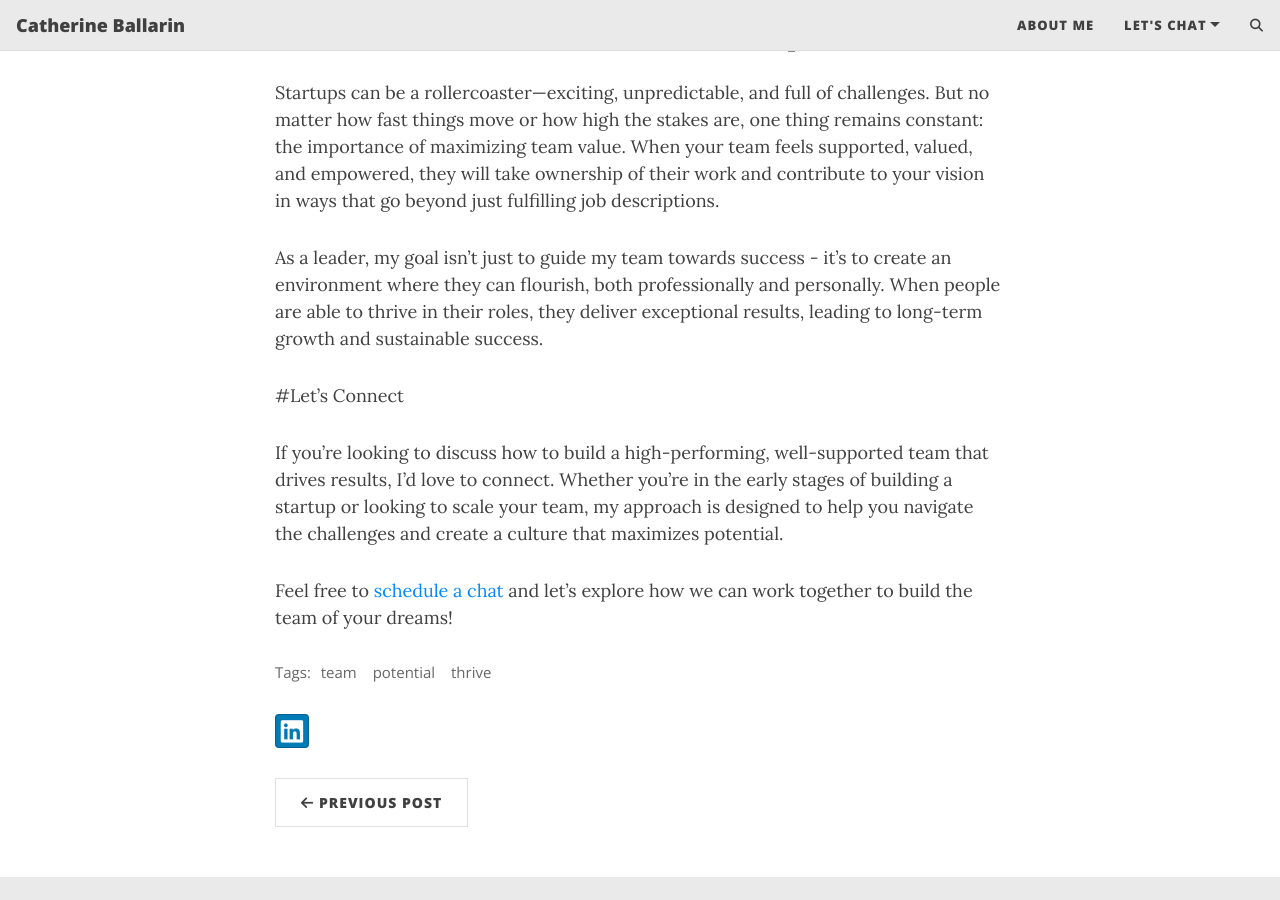
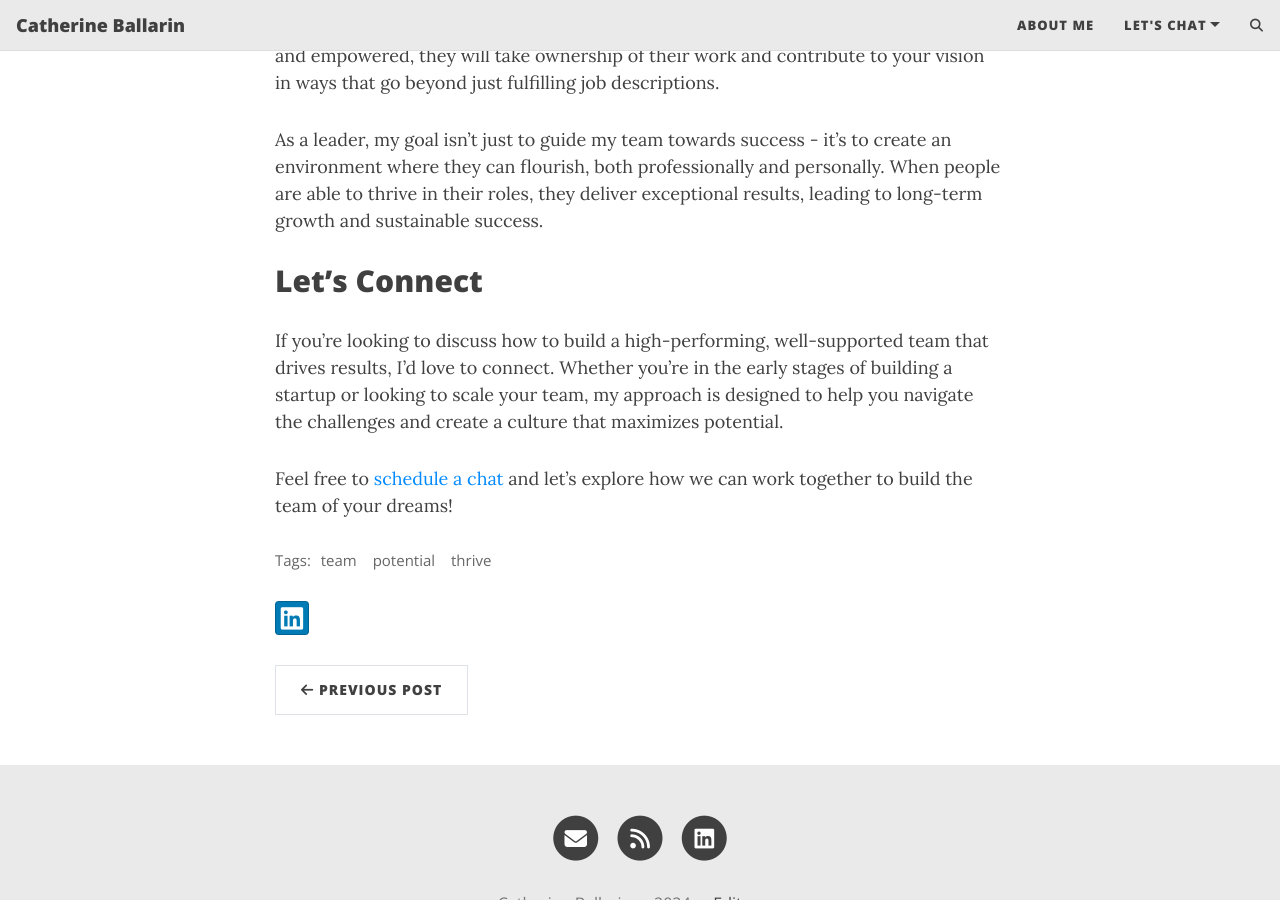
Before and after one commit to CatherineBallarin/CatherineBallarin.github.io, a Jekyll site: the page built from _posts/2024-12-27-maximizing-team-potential.md, in a window 1280 px wide and 900 px high, scrolled down 2663 px. Built offline with Jekyll 4.4.1, drawn with Linux system fonts in a browser that asks for light colours; comment, search, counter and statistics services are not loaded.

```diff
--- a/_posts/2024-12-27-maximizing-team-potential.md
+++ b/_posts/2024-12-27-maximizing-team-potential.md
@@ -13,13 +13,13 @@ From stratups to corporate, one of the most crucial factors for success isn’t
 
 In my experience as a team lead, I’ve seen firsthand how focusing on the well-being and development of your team can fuel exponential growth. Startups are dynamic, fast-paced environments where the pressure to perform is high, but it's essential to remember that behind every achievement, there’s a person—people who need the right support, encouragement, and guidance to perform at their best.
 
-# Why Well-Being Is the Foundation of Success
+## Why Well-Being Is the Foundation of Success
 
 One of the most overlooked aspects of building a successful team is fostering mental and physical well-being. It’s easy to get caught up in productivity and results, but creating an environment where people feel valued and balanced is what ultimately drives sustained success. When a team member feels healthy, heard, and supported, they’re more likely to deliver their best work and contribute positively to the team dynamic.
 
 At the core of my leadership philosophy is the idea that **well-being should never be an afterthought**. It’s not just about avoiding burnout or stress—it's about creating a workplace where team members thrive holistically. This means actively promoting mental health resources, offering flexible working conditions, and **celebrating small wins along the way**.
 
-# Building a Culture of Trust, Communication, and Growth
+## Building a Culture of Trust, Communication, and Growth
 
 Building a successful team isn’t just about technical skills; it’s about creating a culture that encourages open communication, mutual respect, and trust. I’ve seen teams struggle when there’s a lack of transparency or a breakdown in communication. That’s why I place such a strong emphasis on ensuring that every team member feels heard and empowered.
 
@@ -27,7 +27,7 @@ For me, empowerment means giving people the autonomy to **own their work**, make
 
 Equally important is creating space for **personal growth**. A strong team is one that encourages each member to not only focus on their professional development but also take time for self-improvement. As leaders, we have the responsibility to help individuals on our teams build skills and knowledge that will set them up for success—whether that’s through mentorship, access to learning resources, or encouraging them to pursue their passions.
 
-# Practical Actions to Support Team Well-Being
+## Practical Actions to Support Team Well-Being
 
 Supporting well-being doesn’t always require grand gestures - but it does take **intentional action**. While it’s challenging to measure well-being directly, there are several proven strategies I employ to ensure my team stays balanced and engaged:
 
@@ -36,13 +36,13 @@ Supporting well-being doesn’t always require grand gestures - but it does take
 -**Organizing Team-Building Activities**: Team bonding goes beyond work. We’ve organized fun, low-pressure activities like virtual coffee breaks, outdoor walks, and team lunches to relax and connect. These moments help foster a sense of community and improve collaboration.
 -**Providing Stress Management Resources**: Whether it’s through workshops, articles, or expert advice, I ensure that my team has the resources they need to manage stress. Promoting a healthy work-life balance doesn’t just benefit individuals—it enhances the team’s overall performance.
 
-# Under The Lens: Why Maximizing Team Value is Essential for Startup Growth
+## Under The Lens: Why Maximizing Team Value is Essential for Startup Growth
 
 Startups can be a rollercoaster—exciting, unpredictable, and full of challenges. But no matter how fast things move or how high the stakes are, one thing remains constant: the importance of maximizing team value. When your team feels supported, valued, and empowered, they will take ownership of their work and contribute to your vision in ways that go beyond just fulfilling job descriptions.
 
 As a leader, my goal isn’t just to guide my team towards success - it's to create an environment where they can flourish, both professionally and personally. When people are able to thrive in their roles, they deliver exceptional results, leading to long-term growth and sustainable success.
 
-#Let’s Connect
+## Let’s Connect
 
 If you’re looking to discuss how to build a high-performing, well-supported team that drives results, I’d love to connect. Whether you're in the early stages of building a startup or looking to scale your team, my approach is designed to help you navigate the challenges and create a culture that maximizes potential.
 
```
Also changed, not shown: other parts of _posts/2024-12-27-maximizing-team-potential.md (+3 -3 lines).
